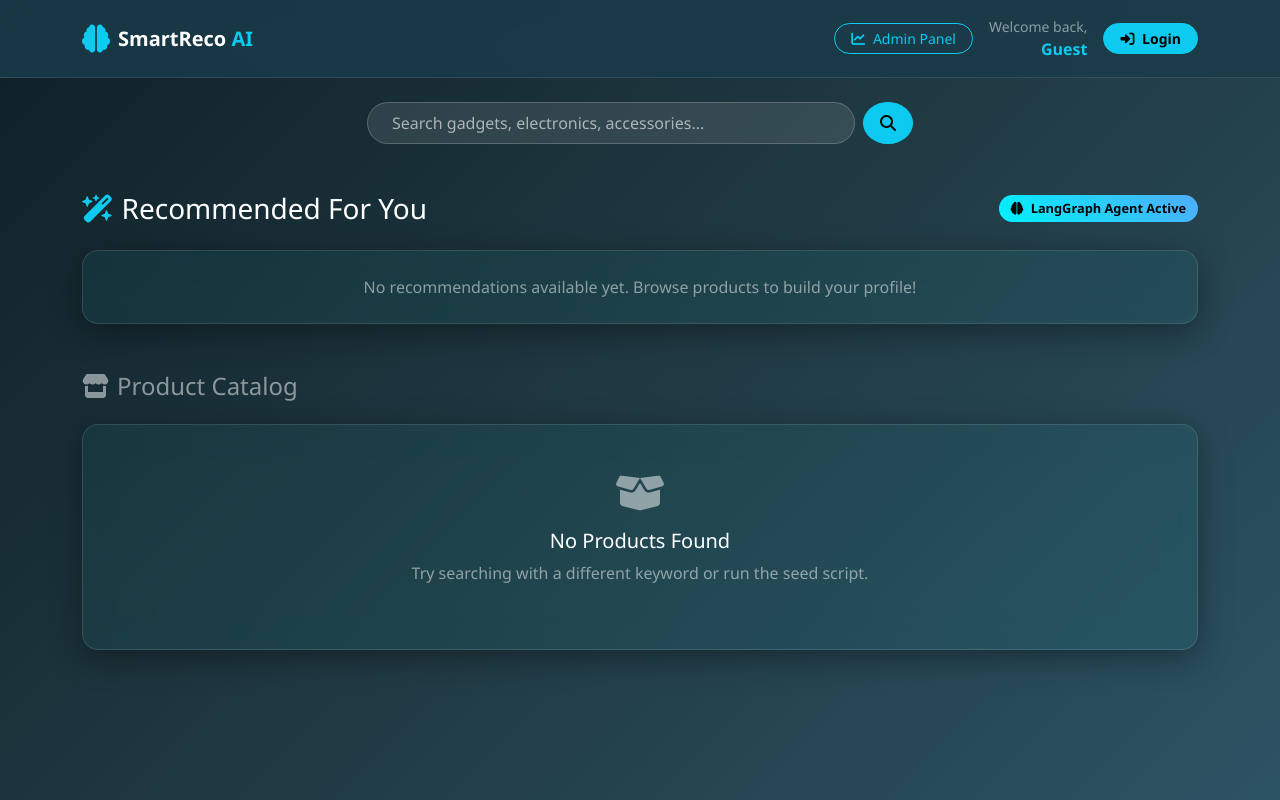
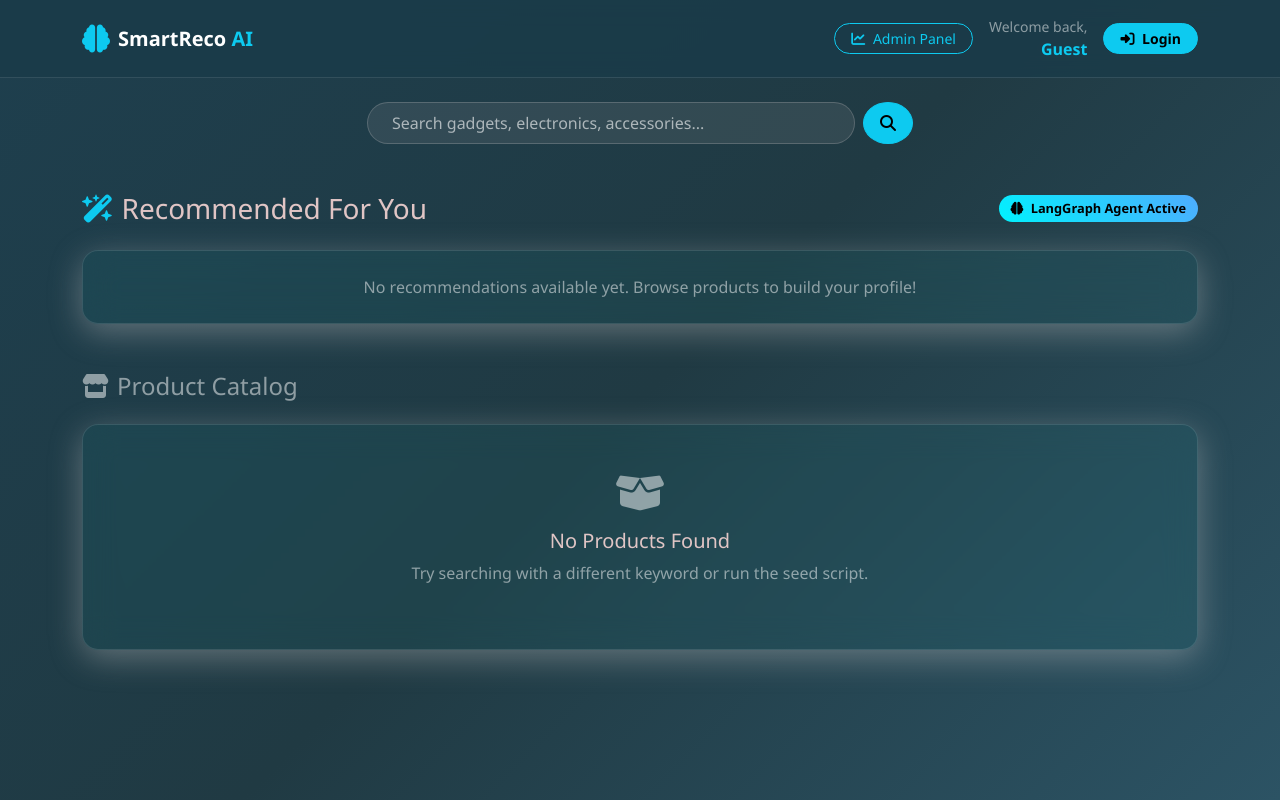
Before and after one commit to Ahmed2797/smartreco-agentic-recommendation-system-2026, a FastAPI app: template frontend/templates/dashboard.html in a window 1280 px wide. Run offline with FastAPI, Linux system fonts and the light colour scheme; the template is opened without the code that fills it, so the values that code supplies are empty; parts of the project's set-up code (start-up, migrations or seed data) failed here and were passed over.

Commit message:
dashboard html

```diff
--- a/frontend/templates/dashboard.html
+++ b/frontend/templates/dashboard.html
@@ -14,8 +14,8 @@
     <style>
         body {
             min-height: 100vh;
-            background: linear-gradient(135deg, #0f2027, #203a43, #2c5364);
-            color: #ffffff;
+            background: linear-gradient(135deg, #1e3f4e, #203a43, #2c5364);
+            color: #e0c5c5;
             font-family: 'Segoe UI', Tahoma, Geneva, Verdana, sans-serif;
             overflow-x: hidden;
         }
@@ -27,7 +27,7 @@
             -webkit-backdrop-filter: blur(16px);
             border-radius: 16px;
             border: 1px solid rgba(255, 255, 255, 0.12);
-            box-shadow: 0 8px 32px 0 rgba(0, 0, 0, 0.37);
+            box-shadow: 0 8px 32px 0 rgba(212, 207, 207, 0.37);
             transition: all 0.3s ease-in-out;
         }
 
@@ -61,8 +61,8 @@
         }
 
         .search-box {
-            background: rgba(255, 255, 255, 0.1);
-            border: 1px solid rgba(255, 255, 255, 0.2);
+            background: rgba(221, 204, 204, 0.1);
+            border: 1px solid rgba(237, 230, 230, 0.2);
             color: #fff;
             border-radius: 30px;
         }
@@ -163,8 +163,8 @@
                     {% for product in recommended_products %}
                     <div class="col-6 col-md-4 col-lg-3">
                         <div class="glass-card h-100 d-flex flex-column" data-product-id="{{ product.id }}">
-                            <!-- <img src="{{ product.image_url if product.image_url else 'https://via.placeholder.com/300x200?text=AI+Product' }}"  -->
-                                 <!-- class="card-img-top product-img" alt="{{ product.title }}"> -->
+                            <img src="{{ product.image_url if product.image_url else 'https://via.placeholder.com/300x200?text=AI+Product' }}"
+                                class="card-img-top product-img" alt="{{ product.title }}">
 
                             <div class="card-body p-3 d-flex flex-column justify-content-between flex-grow-1">
                                 <div>
@@ -205,8 +205,8 @@
                     {% for product in products %}
                     <div class="col-6 col-md-4 col-lg-3">
                         <div class="glass-card h-100 d-flex flex-column" data-product-id="{{ product.id }}">
-                            <!-- <img src="{{ product.image_url if product.image_url else 'https://via.placeholder.com/300x200?text=Product' }}"
-                                 class="card-img-top product-img" alt="{{ product.title }}"> -->
+                            <img src="{{ product.image_url if product.image_url else 'https://via.placeholder.com/300x200?text=Product' }}"
+                                 class="card-img-top product-img" alt="{{ product.title }}">
 
                             <div class="card-body p-3 d-flex flex-column justify-content-between flex-grow-1">
                                 <div>
```
